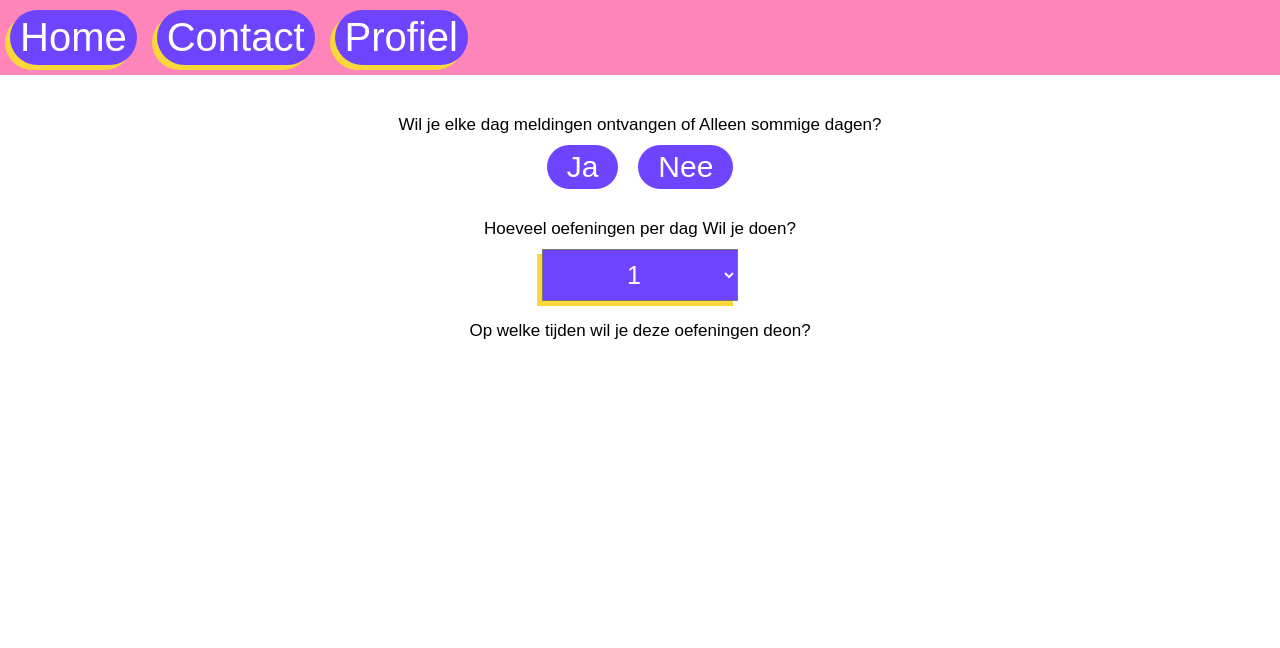
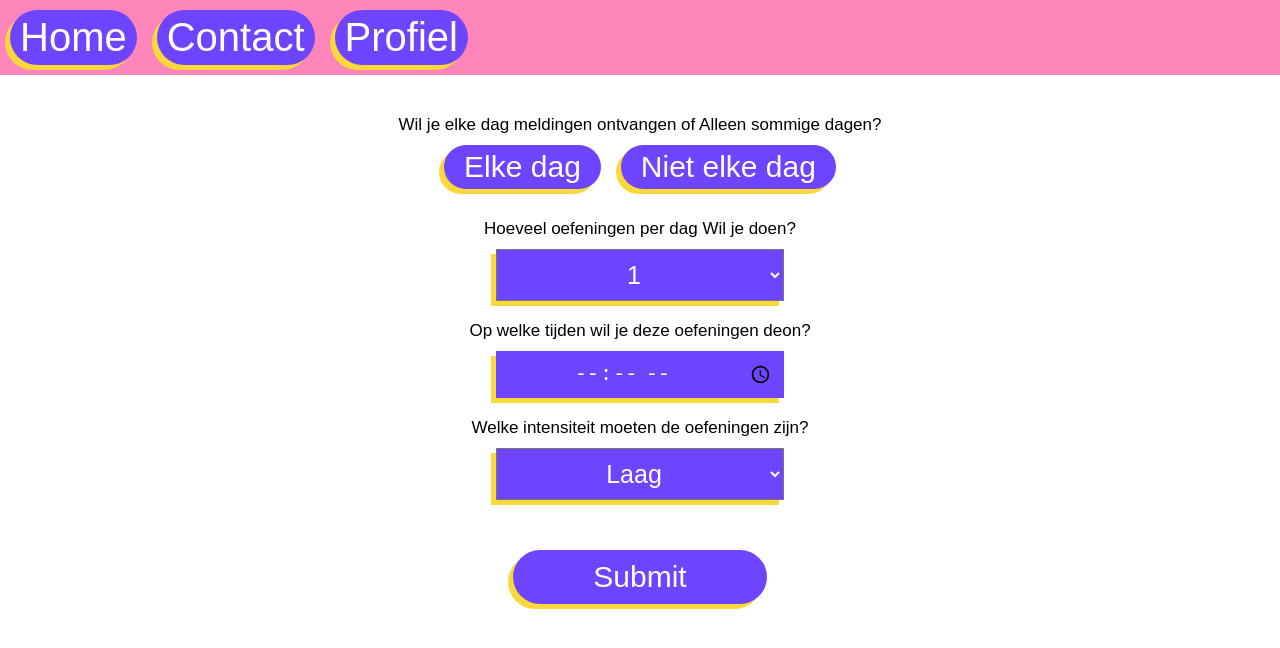
Before and after one commit to Thijs209/ipmedt4-react, a React (Create React App) app: page / in a window 1280 px wide. Both pictures are taken after a click on the button 640 px from the left and 160 px from the top of the page. Shown: the top 648 px of the page. Built offline with nearby package versions, Linux system fonts and the light colour scheme.

Commit message:
ready to push all info to database

```diff
--- /dev/null
+++ b/src/ChooseDays.js
@@ -0,0 +1,36 @@
+import React from "react";
+
+class ChooseDays extends React.Component {
+    state = { days: {} }
+    chooseDay = (event) =>{
+        let button = event.target
+        if(this.state.days[button.id] == true){
+            button.className = "notificationsForm__dayButton"
+            this.state.days[button.id] = false
+        } else{
+            button.className = "notificationsForm__dayButton notificationsForm__dayButtonSelected"
+            this.state.days[button.id] = true
+        }
+    }
+
+    render() {
+        if(this.props.everyDay == false){
+            return (
+                <section className="notificationsForm__section">
+                    <label className="notificationsForm__label">Op welke dagen wil je dan meldingen ontvangen?</label>
+                    <section className="notificationsForm__dayButtonSection">
+                        <input onClick={this.chooseDay} className="notificationsForm__dayButton" type="button" id="monday" value="Maandag" />
+                        <input onClick={this.chooseDay} className="notificationsForm__dayButton" type="button" id="tuesday" value="Dinsdag" />
+                        <input onClick={this.chooseDay} className="notificationsForm__dayButton" type="button" id="wednesday" value="Woensdag" />
+                        <input onClick={this.chooseDay} className="notificationsForm__dayButton" type="button" id="thursday" value="Donderdag" />
+                        <input onClick={this.chooseDay} className="notificationsForm__dayButton" type="button" id="friday" value="Vrijdag" />
+                        <input onClick={this.chooseDay} className="notificationsForm__dayButton" type="button" id="saturday"  value="Zaterdag" />
+                        <input onClick={this.chooseDay} className="notificationsForm__dayButton" type="button" id="sunday" value="Zondag" />
+                    </section>
+                </section>
+            );
+        }
+    }
+}
+
+export default ChooseDays;
--- a/src/Notifications.css
+++ b/src/Notifications.css
@@ -1,9 +1,14 @@
+*{
+    --purple: #6e44ff;
+    --yellow: #fbd83a;
+}
+
 html{
     font-family: 'Montserrat', sans-serif;
 }
 
 .notificationsForm{
-    width: 60vw;
+    width: 75vw;
     margin: 4rem auto;
 }
 
@@ -19,12 +24,14 @@ html{
     text-align: center;
 }
 
-.fillEveryDay__buttonSection{
-    width: fit-content;
+.notificationsForm__buttonSection{
     margin: auto;
+    display: flex;
+    flex-wrap: wrap;
+    justify-content: center;
 }
 
-.fillEveryDay__button{
+.notificationsForm__button{
     color: #fff;
     text-align: center;
     margin: 1rem;
@@ -35,22 +42,89 @@ html{
     border-radius: 100px;
     padding: 0.5rem 2rem;
     border: none;
-    background-color: #6e44ff;
+    background-color: var(--purple);
     transition: 0.2s ease-out;
+    box-shadow: -0.5rem 0.5rem 0 var(--yellow);
 }
 
 .fillEveryDay__button:hover{
     transform: translate(-0.3rem, 0.3rem);
-    box-shadow: -0.2rem 0.2rem 0 #fbd83a;
+    box-shadow: -0.2rem 0.2rem 0 var(--yellow);
 }
 
-.notificationsForm__selectExercises{
+.fillEveryDay__selectedButton{
+    background-color: var(--yellow);
+    box-shadow: -0.5rem 0.5rem 0 var(--purple);
+    color: var(--purple);
+}
+
+.fillEveryDay__selectedButton:hover{
+    box-shadow: -0.2rem 0.2rem 0 var(--purple);
+}
+
+.notificationsForm__selectInput{
     display: block;
     margin: auto;
     margin-top: 1rem;
-    padding: 1rem 8rem;
+    padding: 1rem 1rem;
+    width: 30%;
+    min-width: fit-content;
     font-size: 2.5rem;
     color: white;
-    background-color: #6e44ff;
-    box-shadow: -0.5rem 0.5rem 0 #fbd83a;
+    background-color: var(--purple);
+    box-shadow: -0.5rem 0.5rem 0 var(--yellow);
+    text-align: center;
 }
+
+.notificationsForm__timeInput{
+    margin: 1rem auto;
+    min-width: fit-content;
+    display: block;
+    font-size: 250%;
+    color: white;
+    padding: 1rem 1rem;
+    width: 30%;
+    text-align: center;
+    border: none;
+    box-shadow: -0.5rem 0.5rem 0 var(--yellow);
+    background-color: var(--purple);
+}
+
+.notificationsForm__dayButtonSection{
+    display: flex;
+    flex-wrap: wrap;
+    justify-content: center;
+}
+
+.notificationsForm__dayButton{
+    background-color: var(--purple);
+    border: none;
+    font-size: 200%;
+    margin: 1rem 0.4rem;
+    color: white;
+    padding: 1rem 2rem;
+    box-shadow: -0.5rem 0.5rem 0 var(--yellow);
+    transition: 0.2s ease-out;
+}
+
+.notificationsForm__dayButton:hover{
+    transform: translate(-0.3rem, 0.3rem);
+    box-shadow: -0.2rem 0.2rem 0 var(--yellow);
+    cursor: pointer;
+}
+
+.notificationsForm__dayButtonSelected{
+    box-shadow: -0.5rem 0.5rem 0 var(--purple);
+    background-color: var(--yellow);
+    color: var(--purple);
+}
+
+.notificationsForm__dayButtonSelected:hover{
+    box-shadow: -0.2rem 0.2rem 0 var(--purple);
+}
+
+.notificationsForm__submitButton{
+    margin: 5rem auto;
+    padding: 1rem 8rem;
+    display: block;
+}
--- a/src/Notifications.js
+++ b/src/Notifications.js
@@ -1,36 +1,74 @@
-import React from "react";
+import React, { createElement } from "react";
 import "./Notifications.css"
+import ChooseDays from "./ChooseDays";
 
 class Notifications extends React.Component{
-    state = {exercises: 5}
-    // chooseDays = (choice) =>{
-    //     console.log("test")
-    //     const yesButton = document.getElementById('yes');
-    //     const noButton = document.getElementById('no');
+    state = {exercises: 1, everyDay: true, intensity:1, time:{}, submit:false}
 
-
-
-    //     // yesButton.style.backgroundColor = "#fbd83a"
-    //     // yesButton.style.boxShadow = "-0.5rem 0.5rem 0 #fbd83a";
-    // }
+    chooseIntensity = (event) =>{
+        this.setState({intensity: event.target.value})
+    }
 
     chooseExercise = (event) =>{
+        const section = document.getElementById('timeInputSection')
+        const inputVeld = document.getElementsByClassName('notificationsForm__timeInput')[0]
+        section.innerHTML = ""
+
+        for (let i = 0; i < event.target.value; i++) {
+            let newInputField = inputVeld.cloneNode(true)
+            newInputField.id = i+1
+            section.appendChild(newInputField)
+        }
         this.setState({exercises:event.target.value})
     }
 
+    chooseEveryday = (event) =>{
+        let clickedButton = event.target
+        let otherButton;
+        if(clickedButton.id == "yes"){
+            otherButton = document.getElementById("no")
+            this.setState({everyDay: true})
+        } else {
+            otherButton = document.getElementById("yes")
+            this.setState({everyDay: false})
+        }
+
+        clickedButton.className = "notificationsForm__button fillEveryDay__selectedButton"
+
+        otherButton.className = "notificationsForm__button"
+    }
+
+    submit = (event) =>{
+        event.preventDefault()
+        console.log(event.target);
+        let dict = {}
+
+        for (let i = 0; i < this.state.exercises; i++) {
+            let value = document.getElementById(i+1).value
+            let index = i+1
+            dict[index] = value
+            this.setState({time: dict})
+        }
+        this.setState({submit: true})
+    }
+
     render(){
+        if(this.state.submit){
+
+        }
         return(
-            <form className="notificationsForm">
+            <form className="notificationsForm" onSubmit={this.submit}>
                 <section className="notificationsForm__section">
                     <label className="notificationsForm__label">Wil je elke dag meldingen ontvangen of Alleen sommige dagen?</label><br/>
-                    <section className="fillEveryDay__buttonSection">
-                        <button className="fillEveryDay__button" id="yes" type="button">Ja</button>
-                        <input className="fillEveryDay__button" id="no" value="Nee" type="button"/>
+                    <section className="notificationsForm__buttonSection">
+                        <input className="notificationsForm__button" id="yes" value="Elke dag" type="button" onClick={this.chooseEveryday}/>
+                        <input className="notificationsForm__button" id="no" value="Niet elke dag" type="button" onClick={this.chooseEveryday}/>
                     </section>
                 </section>
+                <ChooseDays everyDay={this.state.everyDay}/>
                 <section className="notificationsForm__section">
                     <label className="notificationsForm__label">Hoeveel oefeningen per dag Wil je doen?</label><br/>
-                    <select onChange={this.chooseExercise} className="notificationsForm__selectExercises">
+                    <select onChange={this.chooseExercise} className="notificationsForm__selectInput">
                         <option value="1">1</option>
                         <option value="2">2</option>
                         <option value="3">3</option>
@@ -40,6 +78,20 @@ class Notifications extends React.Component{
                 </section>
                 <section className="notificationsForm__section">
                     <label className="notificationsForm__label">Op welke tijden wil je deze oefeningen deon?</label>
+                    <section className="notificationsForm__timeInputSection" id="timeInputSection">
+                        <input id="1" type="time" className="notificationsForm__timeInput"/>
+                    </section>
+                </section>
+                <section className="notificationsForm__section">
+                    <label className="notificationsForm__label">Welke intensiteit moeten de oefeningen zijn?</label>
+                    <select onChange={this.chooseIntensity} className="notificationsForm__selectInput">
+                        <option value='1'>Laag</option>
+                        <option value='2'>Medium</option>
+                        <option value='3'>Hoog</option>
+                    </select>
+                </section>
+                <section className="notificationsForm__section">
+                    <input className="notificationsForm__button notificationsForm__submitButton" type="submit"></input>
                 </section>
             </form>
         );
```
